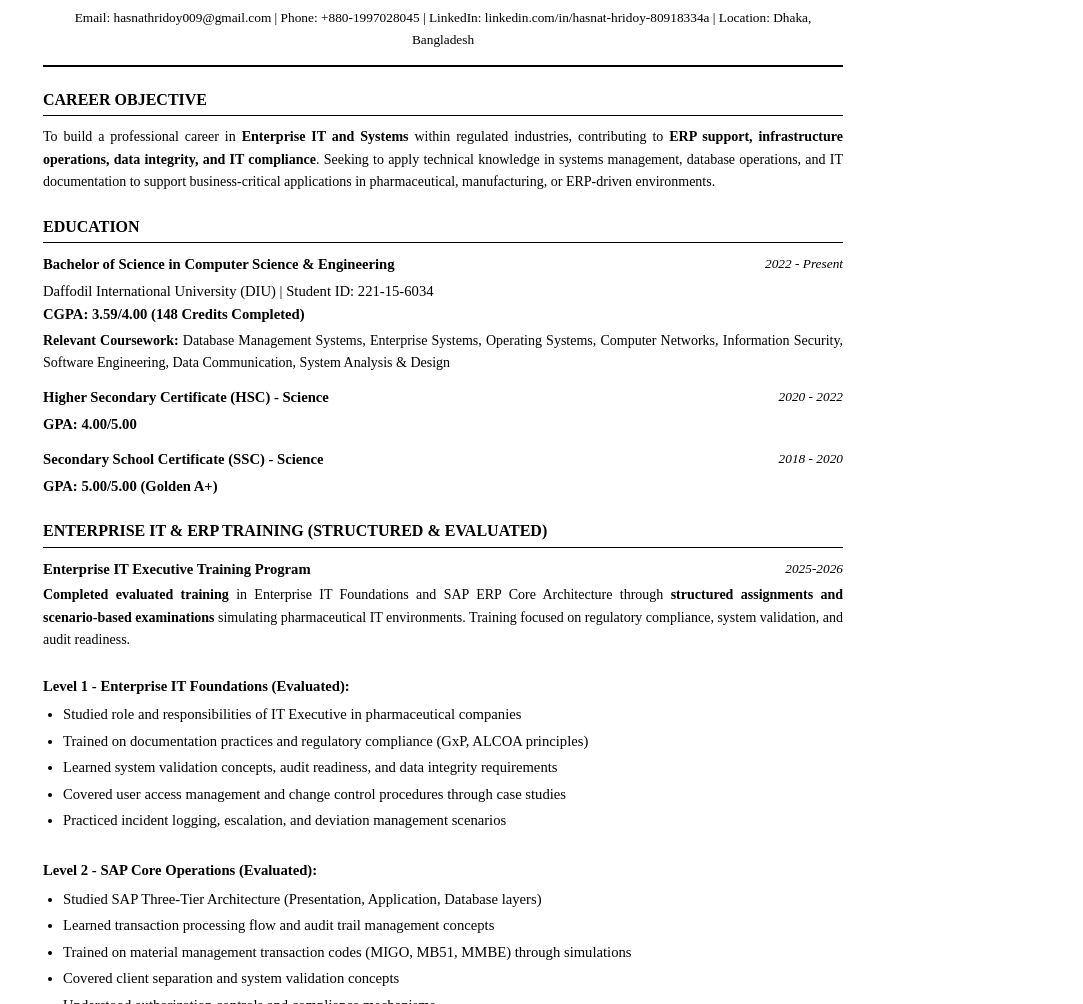
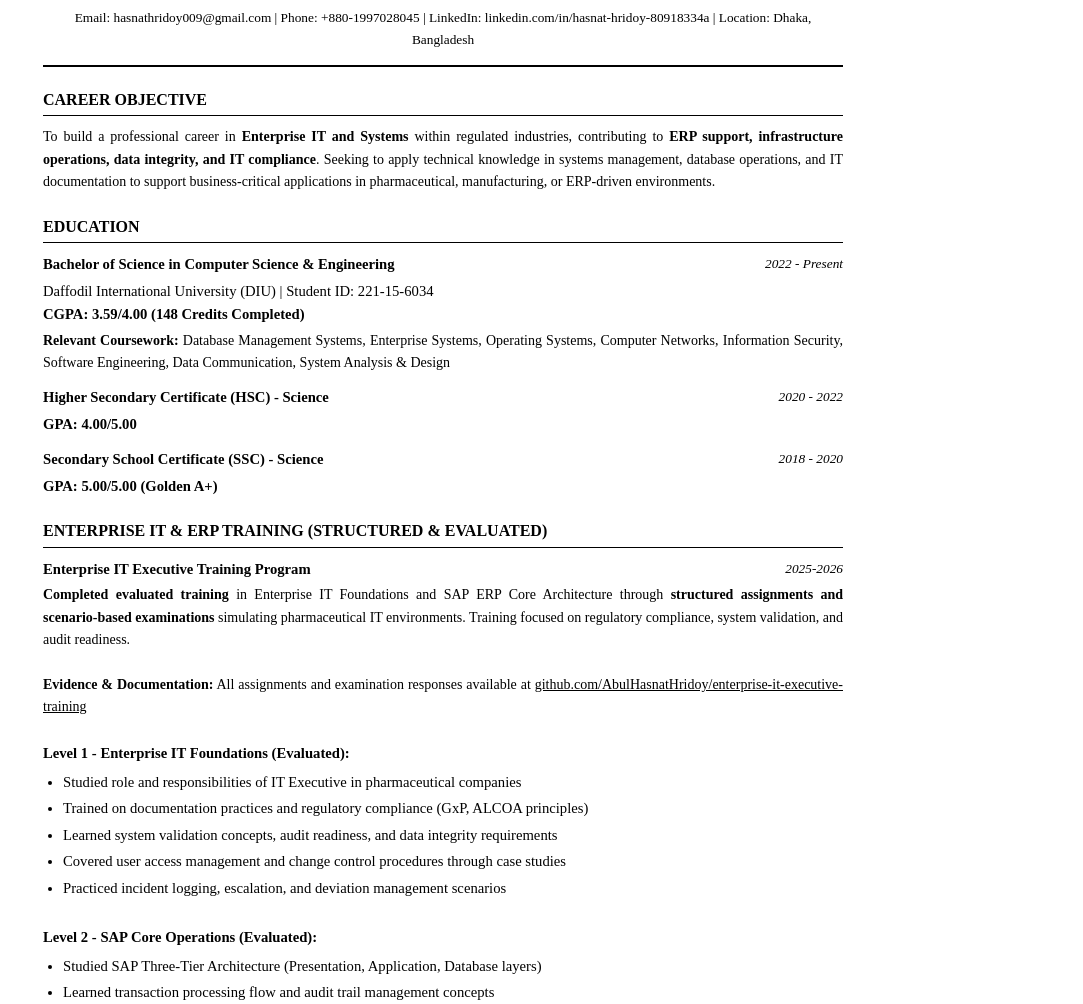
Before and after one commit to AbulHasnatHridoy/portfolio, a plain HTML site: page cv-enterprise.html in a window 1280 px wide. Shown: the part 96-1100 px from the top of the page, without its empty margins (197-1280 px from the left). Drawn offline with Linux system fonts and the light colour scheme.

Commit message:
Add GitHub evidence link to enterprise training section

```diff
--- a/cv-enterprise.html
+++ b/cv-enterprise.html
@@ -209,6 +209,11 @@ ul li {
         <strong>Completed evaluated training</strong> in Enterprise IT Foundations and SAP ERP Core Architecture
         through <strong>structured assignments and scenario-based examinations</strong> simulating pharmaceutical
         IT environments. Training focused on regulatory compliance, system validation, and audit readiness.
+        <br><br>
+        <strong>Evidence & Documentation:</strong> All assignments and examination responses available at
+        <a href="https://github.com/AbulHasnatHridoy/enterprise-it-executive-training" target="_blank" style="color: #000; text-decoration: underline;">
+          github.com/AbulHasnatHridoy/enterprise-it-executive-training
+        </a>
       </div>
       <br>
       <div><strong>Level 1 - Enterprise IT Foundations (Evaluated):</strong></div>
```
